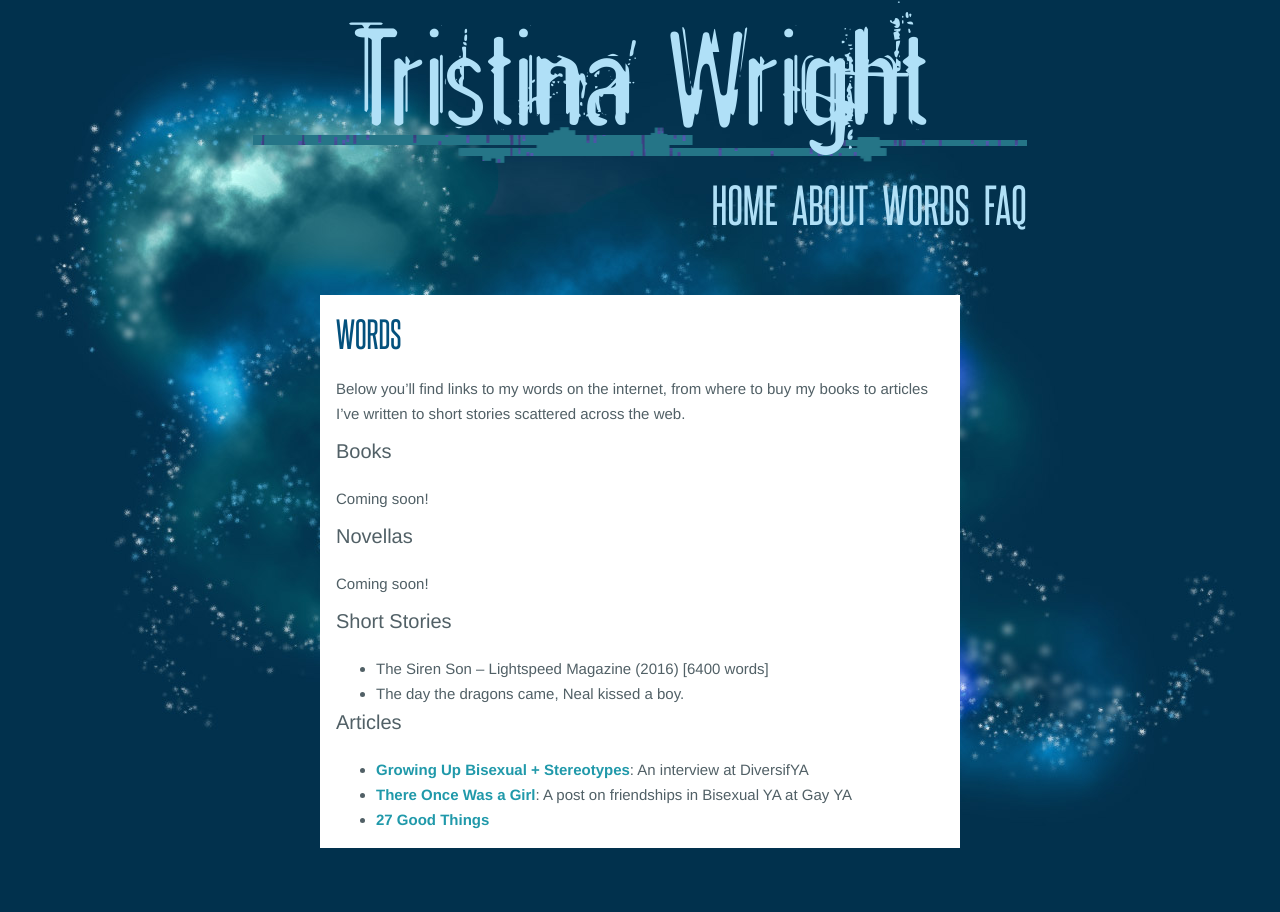
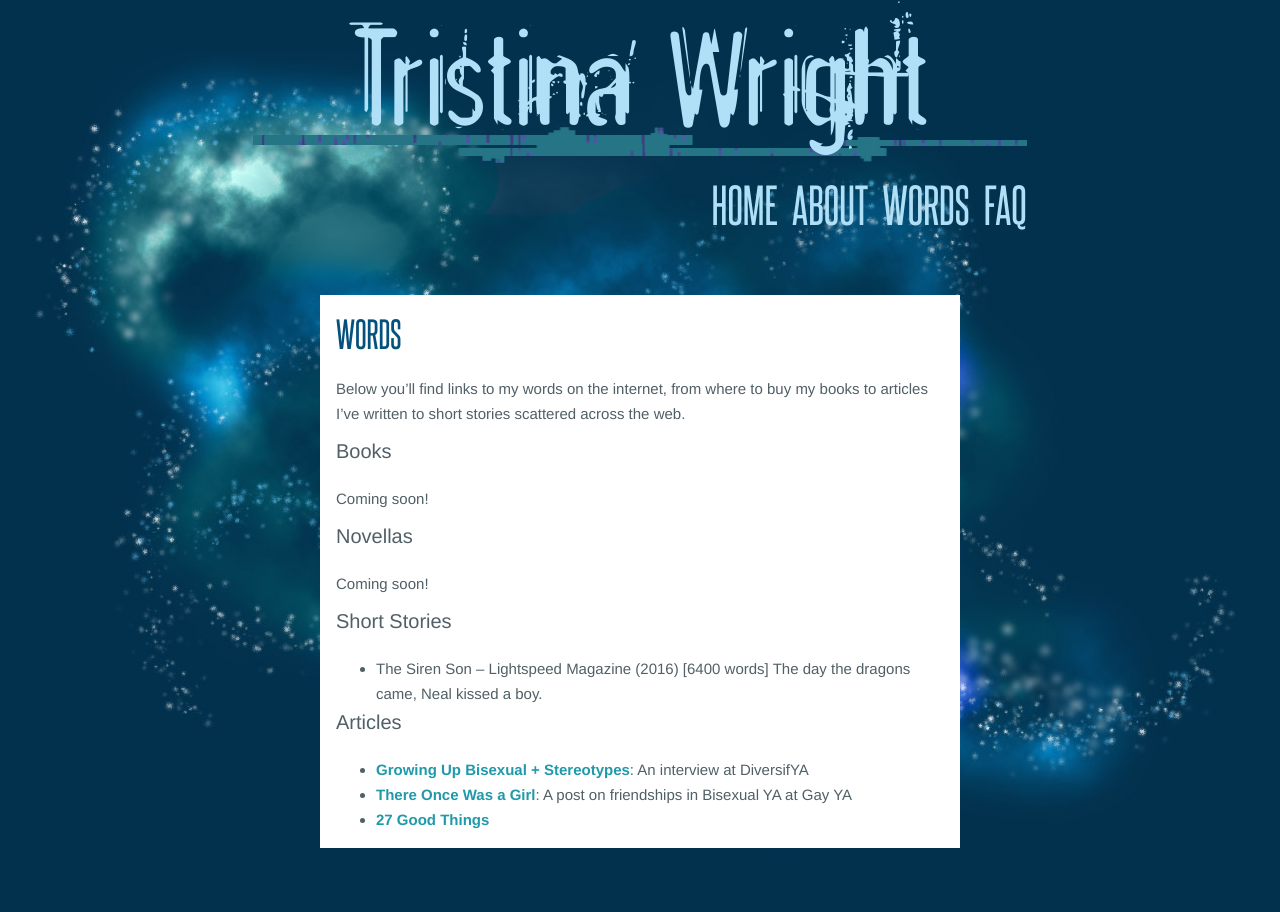
Before and after one commit to TristinaWright/tristinawright.github.io, a Jekyll site: the page built from _posts/static/2015-12-08-writing.md, in a window 1280 px wide. Built offline with Jekyll 4.4.1, drawn with Linux system fonts in a browser that asks for light colours.

Commit message:
Adjust Siren Son bullet

```diff
--- a/_posts/static/2015-12-08-writing.md
+++ b/_posts/static/2015-12-08-writing.md
@@ -18,7 +18,7 @@ Coming soon!
 
 ### Short Stories
 - The Siren Son – Lightspeed Magazine (2016) [6400 words]
-- The day the dragons came, Neal kissed a boy.
+	The day the dragons came, Neal kissed a boy.
 
 
 ### Articles
```
